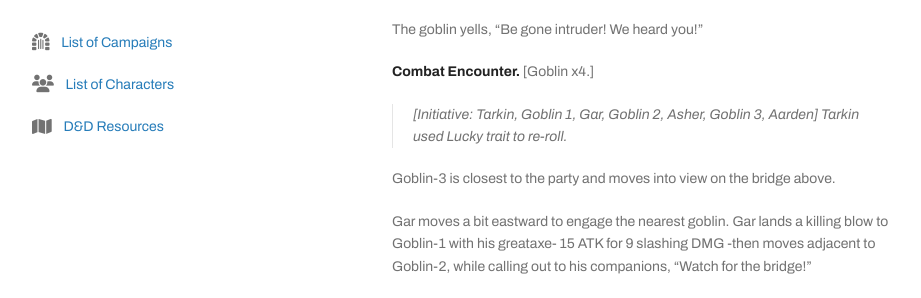
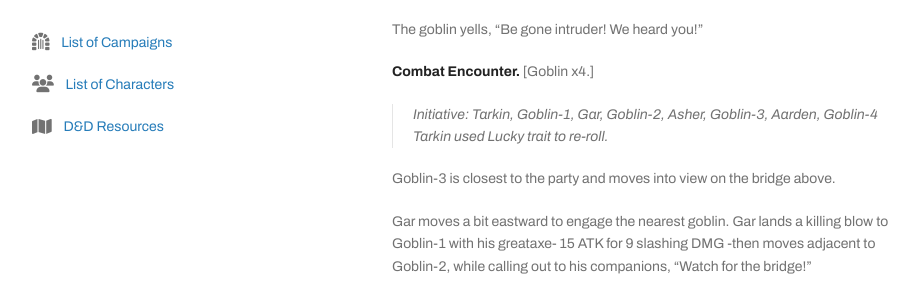
Before and after one commit to tethyrplays/tethyrplays, a Jekyll site: the page built from campaign/2021-lmop-with-dm-nicole.md, in a window 1280 px wide and 900 px high, scrolled down 3561 px. Shown: the part 153-451 px from the top of the window, without its empty margins (178-1099 px from the left). Built offline with Jekyll 4.4.1, drawn with Linux system fonts in a browser that asks for light colours; nearby versions of some CDN libraries; some web fonts are replaced; our own code applies the rules of GitHub Pages for plain Markdown files; the repository's description, which GitHub fills in, is left out; some of the changed text lies outside the part shown.

Commit message:
Update 2021-lmop-with-dm-nicole.md

```diff
--- a/campaign/2021-lmop-with-dm-nicole.md
+++ b/campaign/2021-lmop-with-dm-nicole.md
@@ -64,7 +64,7 @@ As Tarkin moves forward closer to the entrance, the tree goblin calls out, "Hey,
 
 **Combat Encounter.** [Goblin x2]
 
-> [Initiative: Tarkin, Asher, Goblin 1 (tree), Goblin 2, Aarden, Gar.]
+> Initiative: Tarkin, Asher, Goblin 1 (tree), Goblin 2, Aarden, Gar
 
 Tarkin fires an arrow with the shortbow at the tree goblin- 17 ATK for 6 piercing DMG -then moves to Hide in the thicket. Asher moves into the thicket too and readies an Eldritch Blast, but misses- 13 ATK. The goblin hops out of the way, taunting Asher, then fires an arrow at Tarkin- 20 ATK for 4 piercing DMG -before fleeing into the cavern.
 
@@ -104,7 +104,7 @@ The goblin yells, "Be gone intruder! We heard you!"
 
 **Combat Encounter.** [Goblin x4.]
 
-> [Initiative: Tarkin, Goblin 1, Gar, Goblin 2, Asher, Goblin 3, Aarden]
+> Initiative: Tarkin, Goblin-1, Gar, Goblin-2, Asher, Goblin-3, Aarden, Goblin-4
 > Tarkin used Lucky trait to re-roll.
 
 Goblin-3 is closest to the party and moves into view on the bridge above.
```
